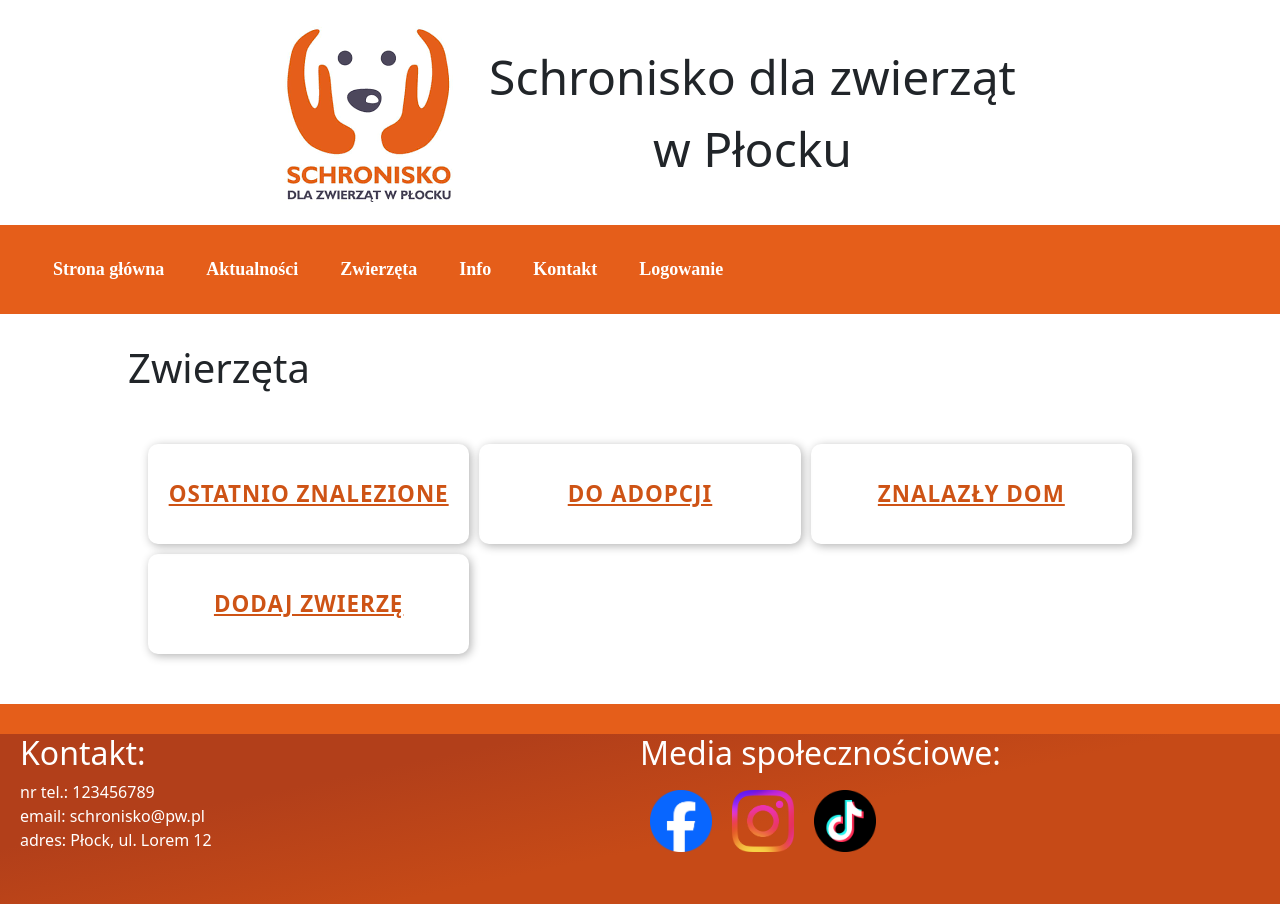
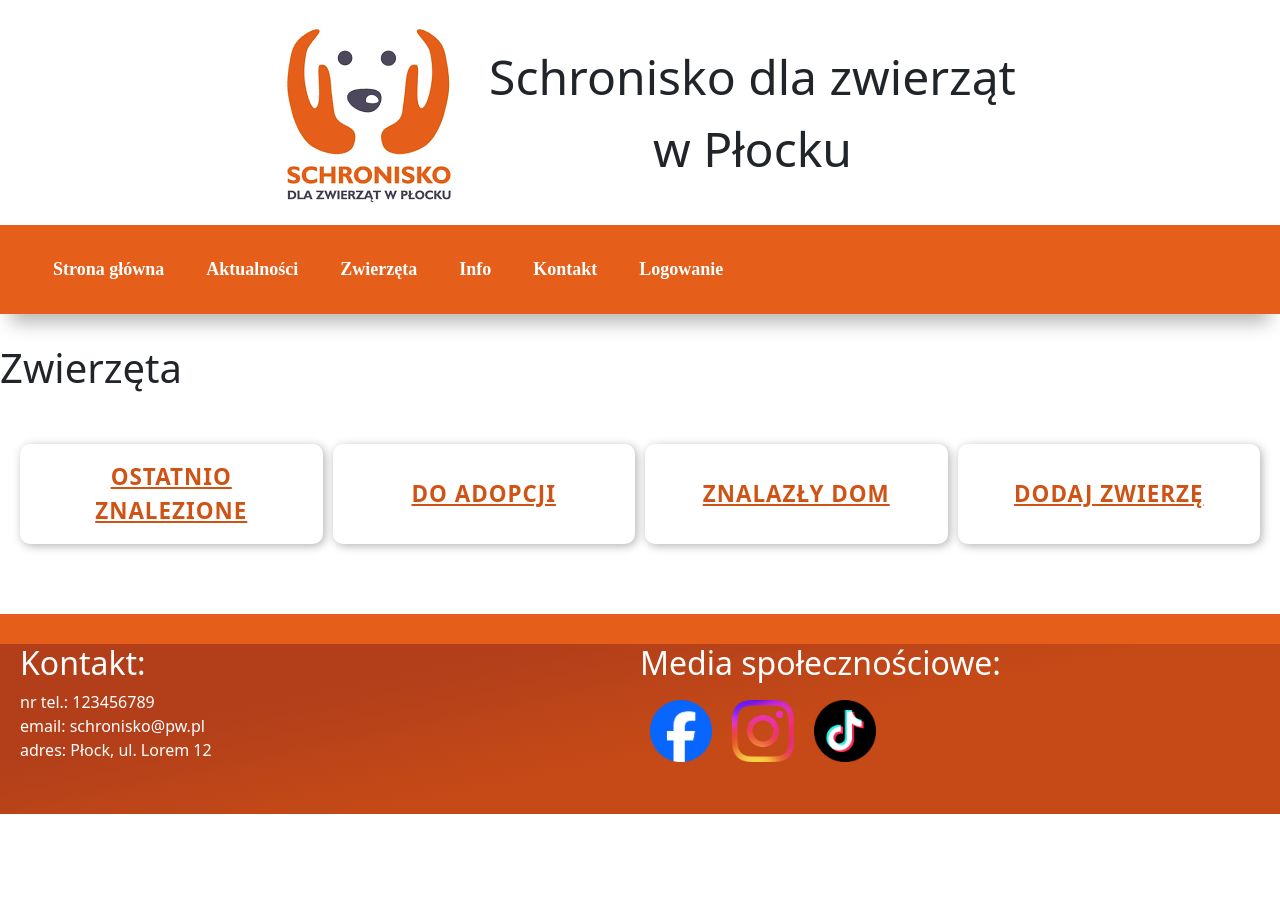
Before and after one commit to XCezor/Schronisko, a Flask app: page /zwierzeta in a window 1280 px wide. After the commit the page ends 814 px from the top, so only its background shows below. Run offline with Flask 3, Linux system fonts and the light colour scheme; some libraries are stand-ins or nearby versions.

Commit message:
Cień pod navbarem i szerszy content.

```diff
--- a/static/css/main.css
+++ b/static/css/main.css
@@ -48,6 +48,9 @@ body
     padding: 15px 20px;
     display: flex;
     justify-content: space-between;
+    -webkit-box-shadow: 0px 20px 17px -11px rgba(184, 184, 184, 1);
+    -moz-box-shadow: 0px 20px 17px -11px rgba(184, 184, 184, 1);
+    box-shadow: 0px 20px 17px -11px rgba(184, 184, 184, 1);
 }
 
 .logo {
@@ -281,10 +284,8 @@ body
 
 #content
 {
-    width: 80%;
+    width: 100%;
     min-height: 300px;
-    margin-left: auto;
-    margin-right: auto;
     padding-top: 30px;
     padding-bottom: 30px;
 }
```
